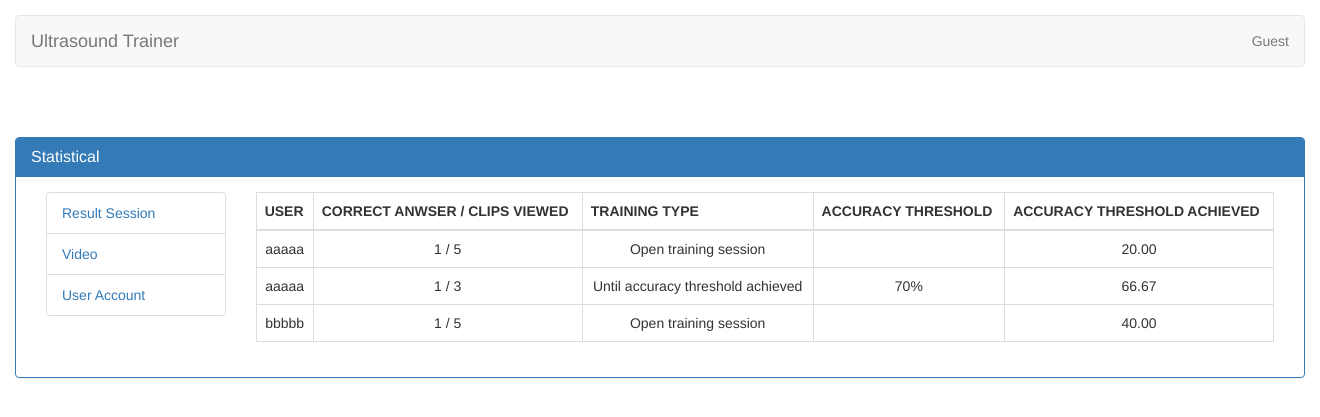
After one commit to autn/ultrasound, a Django app: page /statistical in a window 1320 px wide. The commit adds this page. Shown: the top 417 px of the page. Run offline with Django 3.2, Linux system fonts and the light colour scheme; data comes from the database, SQL or seed files in the repository; both versions use the stored data as it was after the commit; some libraries are stand-ins or nearby versions.

Commit message:
Create statistical page in FE

```diff
--- a/docterservey/urls.py
+++ b/docterservey/urls.py
@@ -21,8 +21,11 @@ from django.conf import settings
 
 urlpatterns = [
     path('admin/', admin.site.urls),
+    # url(r'^statistical/', include("statistical.router")),
     url(r'^', include('servey.router')),
 ]
+
+
 
 # static files
 urlpatterns += static(settings.STATIC_URL, document_root=settings.STATIC_ROOT)
--- a/servey/models.py
+++ b/servey/models.py
@@ -4,6 +4,7 @@ from django.db import models
 from django.contrib.auth.models import User
 from .validators import validate_file_extension
 import datetime
+from decimal import Decimal
 # Create your models here.
 
 TRAINING_TYPE = (
@@ -70,29 +71,41 @@ class Result(models.Model):
     created_at = models.DateTimeField(auto_now_add=True)
     updated_at = models.DateTimeField(auto_now=True)
 
-    class Meta:
-        verbose_name = 'Session Result'
-    # def video_viewed(self):
-    #     # accuracy = Result.objects.all()
-    #     # viewed = None
-    #     # for item in accuracy:
-    #     #     viewed[item.user_id] = ResultDetail.objects.filter(result=11).count()
-    #
-    #     return ResultDetail.objects.filter(result=11).count()
-    #
-    # def video(self, obj):
-    #     return ", ".join([
-    #         child.name for child in obj.children.all()
-    #     ])
-    #
-    # video.short_description = "video"
+    @property
+    def get_user(self):
+        return User.objects.get(pk=self.user_id)
 
-        # return self.training_type
-    #
-    # @property
-    # def accuracy_test(self):
-    #     print(self.count_video_viewed(self))
-    #     return self.count_video_viewed(self)
+    @property
+    def total_anwser(self):
+        return self.result_detail.count()
+
+    @property
+    def correct_anwser(self):
+        return 1
+
+    @property
+    def accuracy_count(self):
+        context = {}
+        check = ResultDetail.objects.filter(result=self.id)
+        if check is not None:
+            count_question = ResultDetail.objects.filter(result=self.id).count()
+            total_answer = ResultDetail.objects.filter(result=self.id)
+
+            context['true'] = 0
+            context['false'] = 0
+            for query_answer in total_answer:
+                video = query_answer.video.answer
+                answer_result = query_answer.answer
+                if video == answer_result:
+                    context['true'] += 1
+                else:
+                    context['false'] += 1
+
+            accuracy = format(Decimal(context['true'] * 100 / count_question), '.2f')
+            return accuracy
+
+    # class Meta:
+    #     verbose_name = 'Session Result'
 
 
 class ResultDetail(models.Model):
--- a/servey/router.py
+++ b/servey/router.py
@@ -14,4 +14,10 @@ urlpatterns = [
     url(r'^login', views.user_login, name='user_login'),
     url(r'^logout', views.user_logout, name='user_logout'),
     url(r'^profile', views.user_profile, name='user_profile'),
+
+    url(r'^statistical', views.result_session, name='user_profile'),
+    url(r'^result_session$', views.result_session, name="result_session"),
+    url(r'^video', views.video, name="video"),
+    url(r'^user_account', views.user_account, name="user_account")
+
 ]
--- a/servey/views.py
+++ b/servey/views.py
@@ -11,7 +11,7 @@ from django.views.decorators.csrf import csrf_exempt
 from django.urls import reverse
 from decimal import Decimal
 from django.conf import settings
-
+from django.template import RequestContext, loader
 # Create your views here.
 
 
@@ -254,6 +254,7 @@ def user_profile(request):
     else:
         return HttpResponseRedirect(request.META.get('HTTP_REFERER', '/'))
 
+# THONG KE
 
 def count_accuracy(result):
     context = {}
@@ -293,3 +294,32 @@ def start_new_session(request):
             return redirect('user_profile')
     else:
         return JsonResponse("Method 'GET' not allowed", safe=False)
+
+
+def result_session(request):
+    context = {}
+    total_result = Result.objects.all()
+    total_video = Video.objects.all().values('id', 'answer')
+    users = User.objects.filter(is_superuser=False)
+    user_result = {}
+    for user in users:
+        user_result[user.id] = Result.objects.filter(user_id=user.id)
+    # video_list = ResultDetail.objects.filter(result).order_by('result_id')
+    print(total_video)
+
+
+
+    context = {
+        "total_result": total_result,
+    }
+    return render(request, 'statistical/result_session.html', context)
+
+
+def user_account(request):
+    context = {}
+    return render(request, 'statistical/user_account.html', context)
+
+
+def video(request):
+    context = {}
+    return render(request, 'statistical/video.html', context)
--- a/templates/admin/servey/base_site.html
+++ /dev/null
@@ -1,5 +0,0 @@
-{% extends "admin/base.html" %}
-{% block title %}{{ title }} | ABC {% endblock %}
-    <h1>AAAAA</h1>
-{% block branding %}
-{% endblock %}
--- a/templates/partials/index.html
+++ b/templates/partials/index.html
@@ -10,7 +10,7 @@
         <link rel="stylesheet" href="{% static 'main.css' %}">
     </head>
     <body>
-    <div class="container" id="container_main">
+    <div class="container" id="container_main" style="width: 1320px">
         <nav class="navbar navbar-default" role="navigation">
         <div class="navbar-header">
             <button type="button" class="navbar-toggle" data-toggle="collapse" data-target=".navbar-ex1-collapse">
@@ -34,7 +34,12 @@
                     </a>
                     <ul class="dropdown-menu">
                         {% if request.user.is_authenticated %}
-                            <li><a href="{% url 'user_profile' %}">Show Result</a></li>
+
+                            {% if user.is_superuser %}
+                                <li><a href="/statistical">Statistical</a></li>
+                            {% else %}
+                                <li><a href="{% url 'user_profile' %}">Show Result</a></li>
+                            {% endif %}
                             <li><a href="{% url 'user_logout' %}">Logout</a></li>
                         {% else %}
                             <li><a href="{% url 'user_login' %}">Login</a></li>
--- /dev/null
+++ b/templates/statistical/index.html
@@ -0,0 +1,15 @@
+{% extends 'partials/index.html' %}
+{% block content %}
+    <div class="col-md-12" style="padding-right: 0px;padding-left: 0px;">
+        <div class="panel panel-primary">
+            <div class="panel-heading">
+                <h3 class="panel-title">Statistical</h3>
+            </div>
+            <div class="panel-body">
+                {% include 'statistical/sidebar.html' %}
+                {% block main %}
+                {% endblock %}
+            </div>
+        </div>
+    </div>
+{% endblock %}
--- /dev/null
+++ b/templates/statistical/result_session.html
@@ -0,0 +1,27 @@
+{% extends 'statistical/index.html' %}
+{% block main %}
+    <div class="col-md-10">
+        <table class="table table-bordered table-hover">
+            <thead>
+            <tr>
+                <th>USER</th>
+                <th>CORRECT ANWSER / CLIPS VIEWED</th>
+                <th>TRAINING TYPE</th>
+                <th>ACCURACY THRESHOLD</th>
+                <th>ACCURACY THRESHOLD ACHIEVED</th>
+            </tr>
+            </thead>
+            <tbody>
+                {% for item in total_result %}
+                <tr class="text-center">
+                    <td>{{ item.get_user.username }}</td>
+                    <td>{{ item.correct_anwser }} / {{ item.total_anwser }}</td>
+                    <td>{{ item.training_type }}</td>
+                    <td>{{ item.accuracy }}</td>
+                    <td>{{ item.accuracy_count }}</td>
+                </tr>
+                {% endfor %}
+            </tbody>
+        </table>
+    </div>
+{% endblock %}
--- /dev/null
+++ b/templates/statistical/sidebar.html
@@ -0,0 +1,7 @@
+<div class="col-md-2">
+    <ul class="list-group">
+      <li class="list-group-item"><a href="{% url 'result_session' %}">Result Session</a></li>
+      <li class="list-group-item"><a href="{% url 'video' %}">Video</a></li>
+      <li class="list-group-item"><a href="{% url 'user_account' %}">User Account</a></li>
+    </ul>
+</div>
--- /dev/null
+++ b/templates/statistical/user_account.html
@@ -0,0 +1,6 @@
+{% extends 'statistical/index.html' %}
+{% block main %}
+    <div class="col-md-10">
+        <h1>ACCOUNT</h1>
+    </div>
+{% endblock %}
--- /dev/null
+++ b/templates/statistical/video.html
@@ -0,0 +1,6 @@
+{% extends 'statistical/index.html' %}
+{% block main %}
+    <div class="col-md-10">
+        <h1>VIDEo</h1>
+    </div>
+{% endblock %}
```
Also changed, not shown: servey/admin.py (+76 -43 lines), templates/admin/servey/result_change_list.html (deleted, +0 -67 lines), db.sqlite3.
